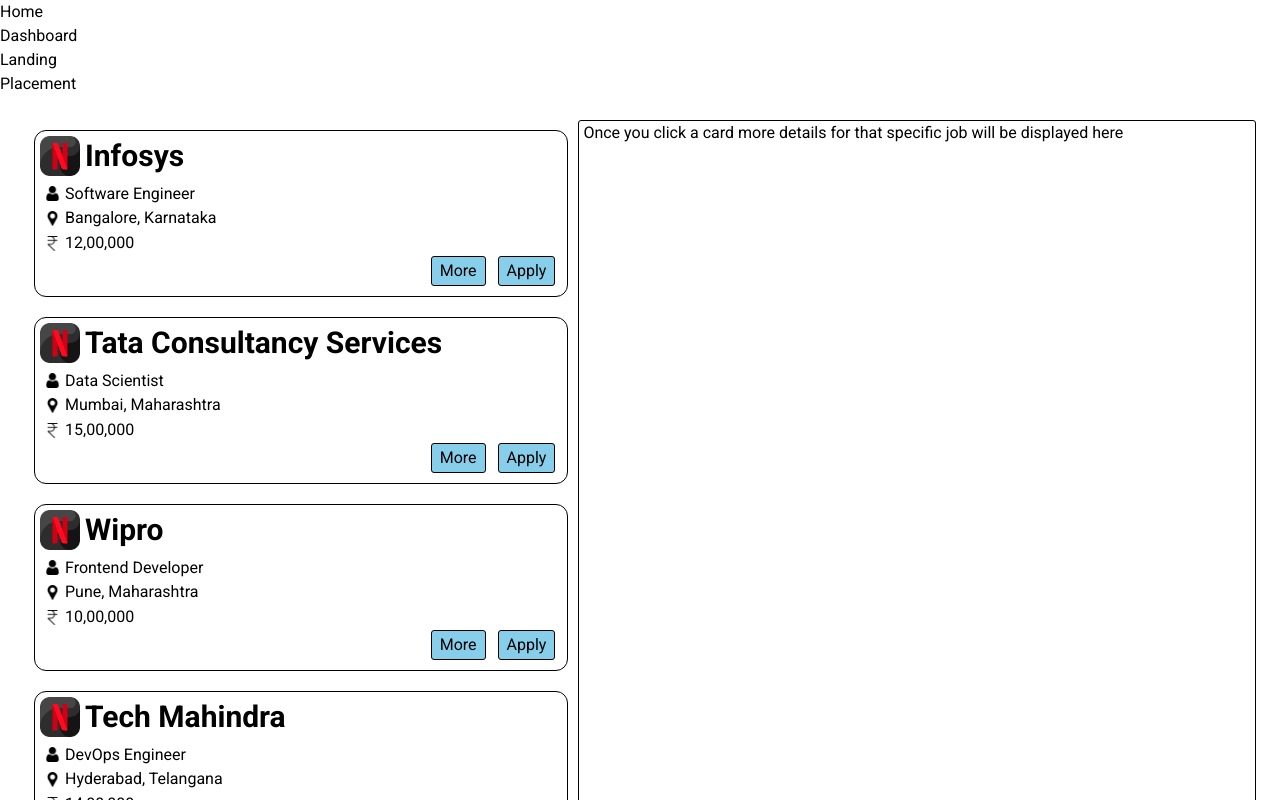
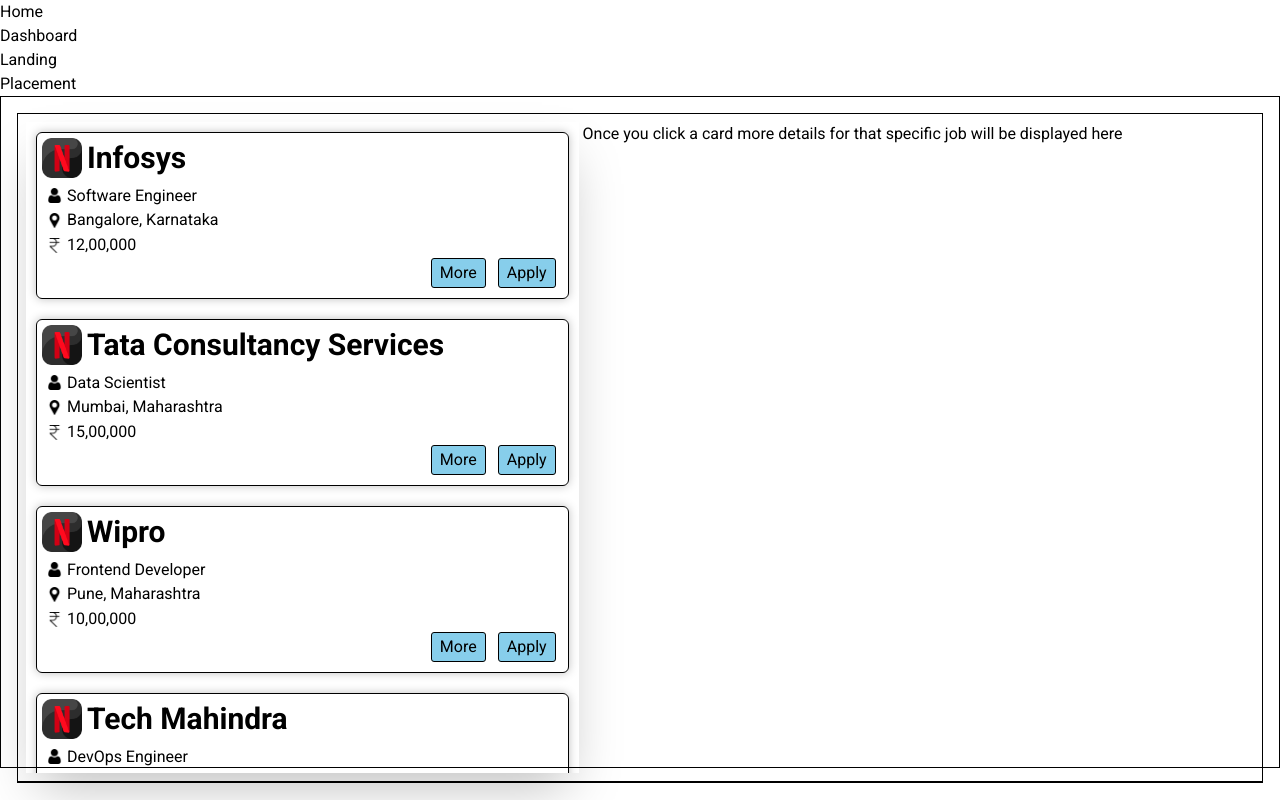
Before and after one commit to shreyanzjain/scoop-mern, a React (Vite) app in the folder frontend/: page /dashboard in a window 1280 px wide. Shown: the top 800 px of the page. Built offline with nearby package versions, Linux system fonts and the light colour scheme.

Commit message:
Added scrollbar and styling

```diff
--- a/frontend/src/components/Dashboard/Card.jsx
+++ b/frontend/src/components/Dashboard/Card.jsx
@@ -14,7 +14,7 @@ export default function ({
   console.log(jobId, companyName, jobTitle, jobLocation, jobCompensation);
   return (
     <div>
-      <div className="job-card rounded-xl">
+      <div className="job-card rounded-md">
         <div className="card-top flex flex-row items-center">
           <img className="company-logo" src={logo} />
           <div className="company-title text-3xl font-bold">{companyName}</div>
--- a/frontend/src/components/Dashboard/Dashboard.css
+++ b/frontend/src/components/Dashboard/Dashboard.css
@@ -1,12 +1,18 @@
 .dashboard-wrapper {
     margin: 0 auto;
+    height: 84vh;
+    border: 1px solid black;
 }
 .dashboard-container {
+    border: 1px solid black;
     margin: 1em;
     padding: 0.5rem;
+    height: 100%;
 }
 .cardlist {
     width: 45%;
+    box-shadow: 0 0 50px #000000;
+    /* border: 1px solid black; */
 }
 .main-card {
     display: flex;
@@ -14,6 +20,7 @@
 }
 .job-card {
     margin: 10px;
+    box-shadow: 0 0 10px rgba(3, 3, 3, 0.25);
     border: 1px solid black;
 }
 .card-top>img {
@@ -38,5 +45,13 @@
 }
 .main-card {
     border-radius: 3px;
-    border: 1px solid black;
+    /* border: 1px solid black; */
 }
+::-webkit-scrollbar {
+    background: black;
+    width: 0px;
+  }
+
+  ::-webkit-scrollbar-thumb {
+    background: transparent;
+  }
--- a/frontend/src/components/Dashboard/Dashboard.jsx
+++ b/frontend/src/components/Dashboard/Dashboard.jsx
@@ -19,9 +19,9 @@ export default function () {
     <div>
       <div>
         <section className="dashboard-wrapper ">
-          <div className="dashboard-container  flex flex-row">
-            <div className="cardlist  flex flex-col">{cardList}</div>
-            <div className="main-card ps-1">
+          <div className="dashboard-container  flex flex-row border-b-2">
+            <div className="cardlist  flex flex-col overflow-y-auto shadow-2xl">{cardList}</div>
+            <div className="main-card ps-1 overflow-y-auto shadow-2xlxl">
               Once you click a card more details for that specific job will be
               displayed here
             </div>
```
